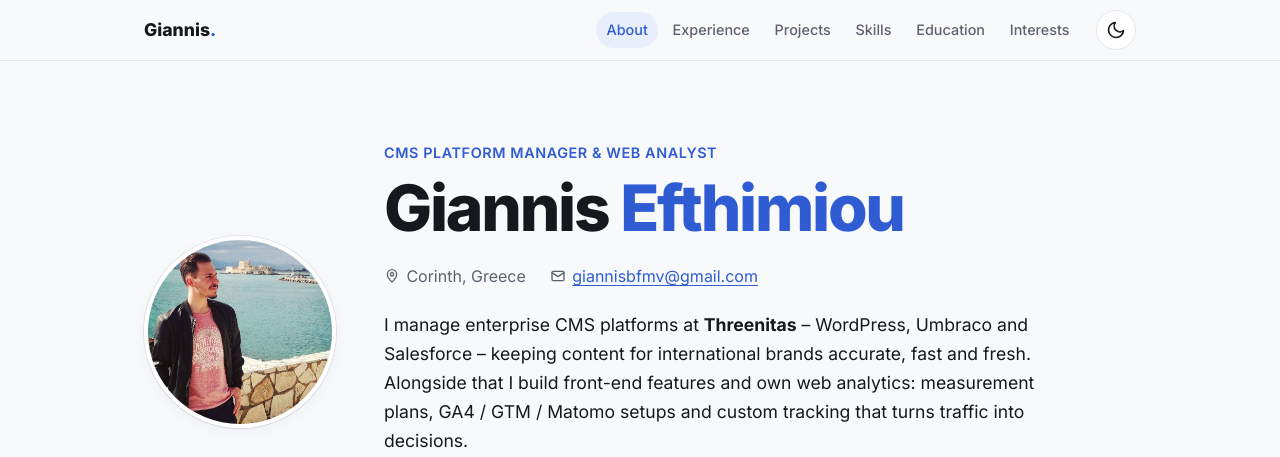
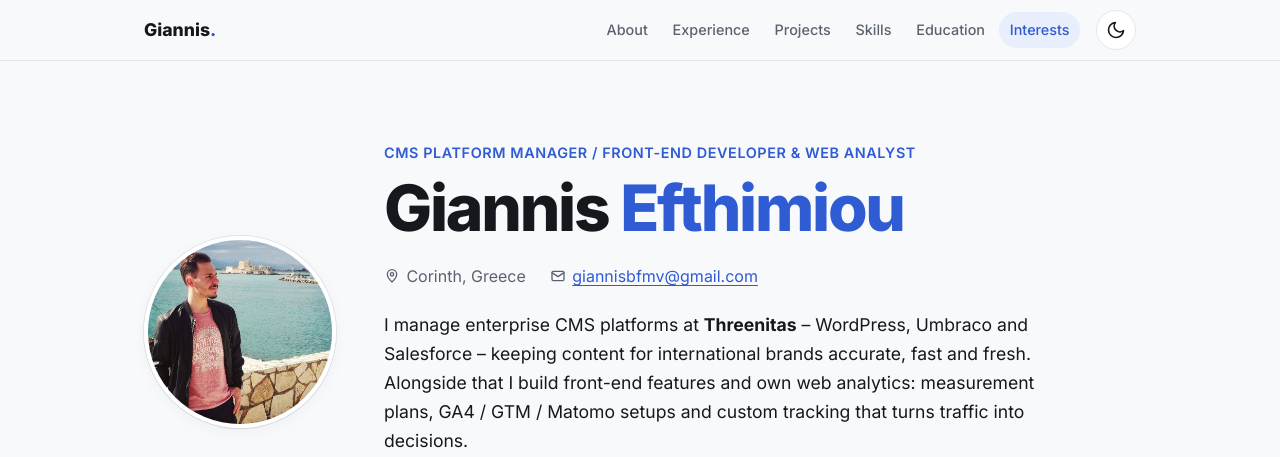
Before and after one commit to giannisBFMV/giannisBFMV.github.io, a plain HTML site: page index.html in a window 1280 px wide. Shown: the top 457 px of the page. Drawn offline with Linux system fonts and the light colour scheme.

Commit message:
Update headline title and fix Interests nav highlight
The last section is too short to reach the observer band, so the
page bottom now marks the last nav link active.

Co-Authored-By: Claude Opus 5.5 <noreply@anthropic.com>

```diff
--- a/index.html
+++ b/index.html
@@ -19,8 +19,8 @@ j=d.createElement(s),dl=l!='dataLayer'?'&l='+l:'';j.async=true;j.src=
 </script>
   <meta charset="utf-8">
   <meta name="viewport" content="width=device-width, initial-scale=1">
-  <title>Giannis Efthimiou – CMS Platform Manager &amp; Web Analyst</title>
-  <meta name="description" content="Giannis Efthimiou – CMS Platform Manager and Web Analyst at Threenitas in Corinth, Greece. WordPress, Umbraco, Salesforce, Google Analytics 4, GTM and Matomo.">
+  <title>Giannis Efthimiou – CMS Platform Manager / Front-end Developer &amp; Web Analyst</title>
+  <meta name="description" content="Giannis Efthimiou – CMS Platform Manager, Front-end Developer and Web Analyst at Threenitas in Corinth, Greece. WordPress, Umbraco, Salesforce, Google Analytics 4, GTM and Matomo.">
   <meta name="author" content="Giannis Efthimiou">
   <link rel="canonical" href="https://giannisbfmv.github.io/">
   <meta name="theme-color" content="#f8f9fb" media="(prefers-color-scheme: light)">
@@ -28,8 +28,8 @@ j=d.createElement(s),dl=l!='dataLayer'?'&l='+l:'';j.async=true;j.src=
   <meta name="color-scheme" content="light dark">
 
   <meta property="og:type" content="profile">
-  <meta property="og:title" content="Giannis Efthimiou – CMS Platform Manager &amp; Web Analyst">
-  <meta property="og:description" content="CMS Platform Manager and Web Analyst at Threenitas. WordPress, Umbraco, Salesforce, GA4, GTM, Matomo.">
+  <meta property="og:title" content="Giannis Efthimiou – CMS Platform Manager / Front-end Developer &amp; Web Analyst">
+  <meta property="og:description" content="CMS Platform Manager, Front-end Developer and Web Analyst at Threenitas. WordPress, Umbraco, Salesforce, GA4, GTM, Matomo.">
   <meta property="og:url" content="https://giannisbfmv.github.io/">
   <meta property="og:image" content="https://giannisbfmv.github.io/assets/img/profile_pic.jpg">
   <meta property="og:image:alt" content="Portrait of Giannis Efthimiou">
@@ -37,8 +37,8 @@ j=d.createElement(s),dl=l!='dataLayer'?'&l='+l:'';j.async=true;j.src=
   <meta property="profile:last_name" content="Efthimiou">
   <meta name="twitter:card" content="summary">
   <meta name="twitter:site" content="@giannisBFMV">
-  <meta name="twitter:title" content="Giannis Efthimiou – CMS Platform Manager &amp; Web Analyst">
-  <meta name="twitter:description" content="CMS Platform Manager and Web Analyst at Threenitas.">
+  <meta name="twitter:title" content="Giannis Efthimiou – CMS Platform Manager / Front-end Developer &amp; Web Analyst">
+  <meta name="twitter:description" content="CMS Platform Manager, Front-end Developer and Web Analyst at Threenitas.">
   <meta name="twitter:image" content="https://giannisbfmv.github.io/assets/img/profile_pic.jpg">
 
   <link rel="icon" type="image/x-icon" href="assets/img/favicon.ico">
@@ -57,7 +57,7 @@ j=d.createElement(s),dl=l!='dataLayer'?'&l='+l:'';j.async=true;j.src=
     "name": "Giannis Efthimiou",
     "url": "https://giannisbfmv.github.io/",
     "image": "https://giannisbfmv.github.io/assets/img/profile_pic.jpg",
-    "jobTitle": "CMS Platform Manager & Web Analyst",
+    "jobTitle": "CMS Platform Manager / Front-end Developer & Web Analyst",
     "worksFor": { "@type": "Organization", "name": "Threenitas" },
     "alumniOf": { "@type": "CollegeOrUniversity", "name": "University of Peloponnese" },
     "address": { "@type": "PostalAddress", "addressLocality": "Corinth", "addressCountry": "GR" },
@@ -118,7 +118,7 @@ height="0" width="0" style="display:none;visibility:hidden"></iframe></noscript>
   <section id="about" class="hero">
     <img class="avatar" src="assets/img/profile_pic.jpg" width="815" height="712" alt="Portrait of Giannis Efthimiou" fetchpriority="high" decoding="async">
     <div>
-      <p class="eyebrow">CMS Platform Manager &amp; Web Analyst</p>
+      <p class="eyebrow">CMS Platform Manager / Front-end Developer &amp; Web Analyst</p>
       <h1>Giannis <span class="accent">Efthimiou</span></h1>
       <ul class="meta">
         <li><svg width="16" height="16" aria-hidden="true"><use href="#i-pin"/></svg> Corinth, Greece</li>
--- a/js/scripts.js
+++ b/js/scripts.js
@@ -17,12 +17,18 @@ toggle.addEventListener('click', () => {
 
 // Active nav link for the section in view
 const links = new Map([...document.querySelectorAll('.nav-links a')].map(a => [a.hash.slice(1), a]));
+// The last section is too short to reach the observer band, so the bottom of the page claims it
+const atBottom = () => innerHeight + scrollY >= root.scrollHeight - 2;
+let inView = null;
+const markActive = () => {
+  const a = atBottom() ? [...links.values()].pop() : links.get(inView);
+  if (!a) return;
+  links.forEach(l => l.removeAttribute('aria-current'));
+  a.setAttribute('aria-current', 'true');
+};
 const navObserver = new IntersectionObserver(entries => {
-  for (const e of entries) {
-    if (!e.isIntersecting) continue;
-    links.forEach(a => a.removeAttribute('aria-current'));
-    links.get(e.target.id)?.setAttribute('aria-current', 'true');
-  }
+  for (const e of entries) if (e.isIntersecting) inView = e.target.id;
+  markActive();
 }, { rootMargin: '-45% 0px -50% 0px' });
 document.querySelectorAll('main section[id]').forEach(s => navObserver.observe(s));
 
@@ -36,7 +42,7 @@ document.querySelectorAll('.reveal').forEach(el => revealObserver.observe(el));
 
 // Back to top
 const toTop = document.querySelector('.to-top');
-const onScroll = () => { toTop.hidden = scrollY < 400; };
+const onScroll = () => { toTop.hidden = scrollY < 400; markActive(); };
 addEventListener('scroll', onScroll, { passive: true });
 onScroll();
 toTop.addEventListener('click', () => {
```
